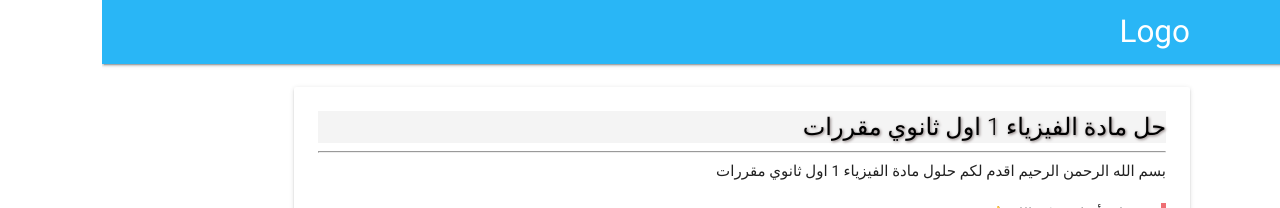
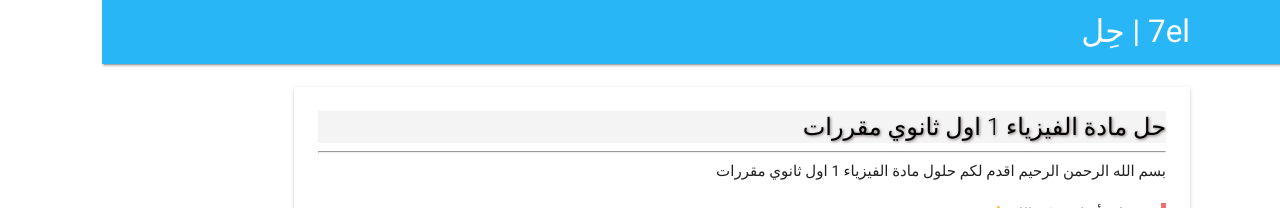
Before and after one commit to egyjs/el3zahaby.github.io-, a Jekyll site: the page built from _posts/2018-02-04-1-حل مادة الفيزياء 1 اول ثانوي مقررات-حل مادة الفيزياء 1 اول ثانوي مقررات.md, in a window 1280 px wide. Shown: the top 208 px of the page. Built offline with Jekyll 4.4.1, drawn with Linux system fonts in a browser that asks for light colours; nearby versions of some CDN libraries; emoji names are drawn with the system emoji font.

Commit message:
brand-logo

```diff
--- a/_layouts/post.html
+++ b/_layouts/post.html
@@ -14,7 +14,7 @@
 
 <body>
     <nav class="light-blue lighten-1" role="navigation">
-        <div class="nav-wrapper container"><a id="logo-container" href="#" class="brand-logo">Logo</a>
+        <div class="nav-wrapper container"><a id="logo-container" href="/" class="brand-logo">7el | حِل</a>
 
             <!--
                 <ul class="right hide-on-med-and-down">
```
